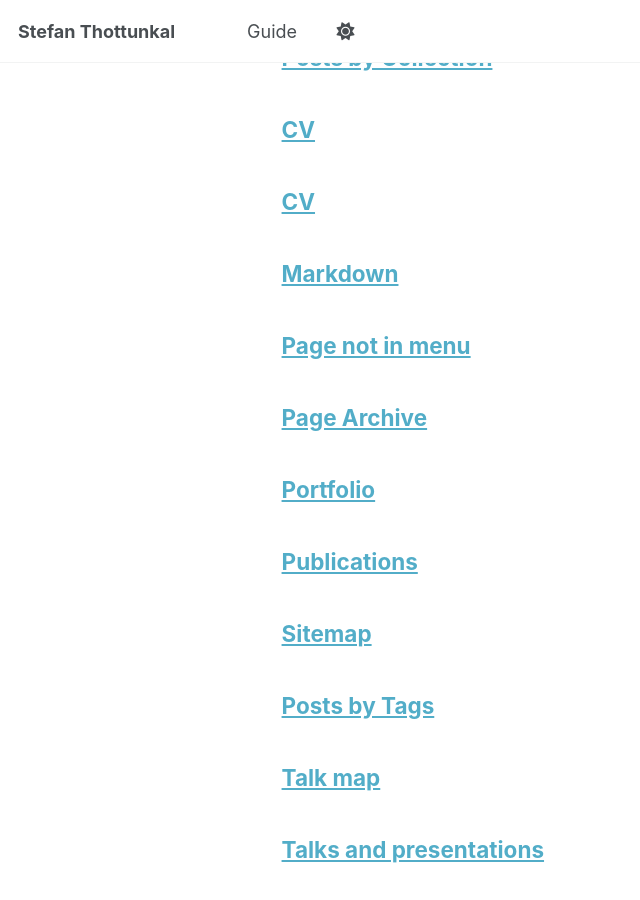
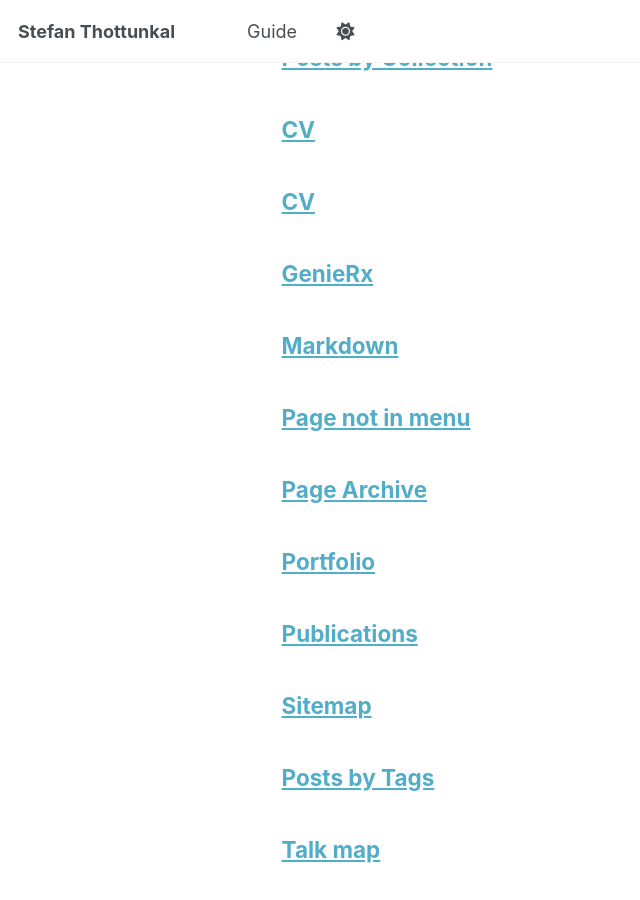
Before and after one commit to Stef-01/Stef-01, a Jekyll site: the page built from _pages/page-archive.html, in a window 1280 px wide and 900 px high, scrolled down 416 px. Shown: the whole window, without its empty margins (0-640 px from the left). Built offline with Jekyll 4.4.1, drawn with Linux system fonts in a browser that asks for light colours; a script that is not in the unit is left out.

Commit message:
Add front matter to genierx.html

```diff
--- a/_pages/genierx.html
+++ b/_pages/genierx.html
@@ -1,3 +1,9 @@
+---
+layout: single
+title: "GenieRx"
+permalink: /genierx/
+author_profile: true
+---
 <!DOCTYPE html>
 <html lang="en">
 <head>
```
